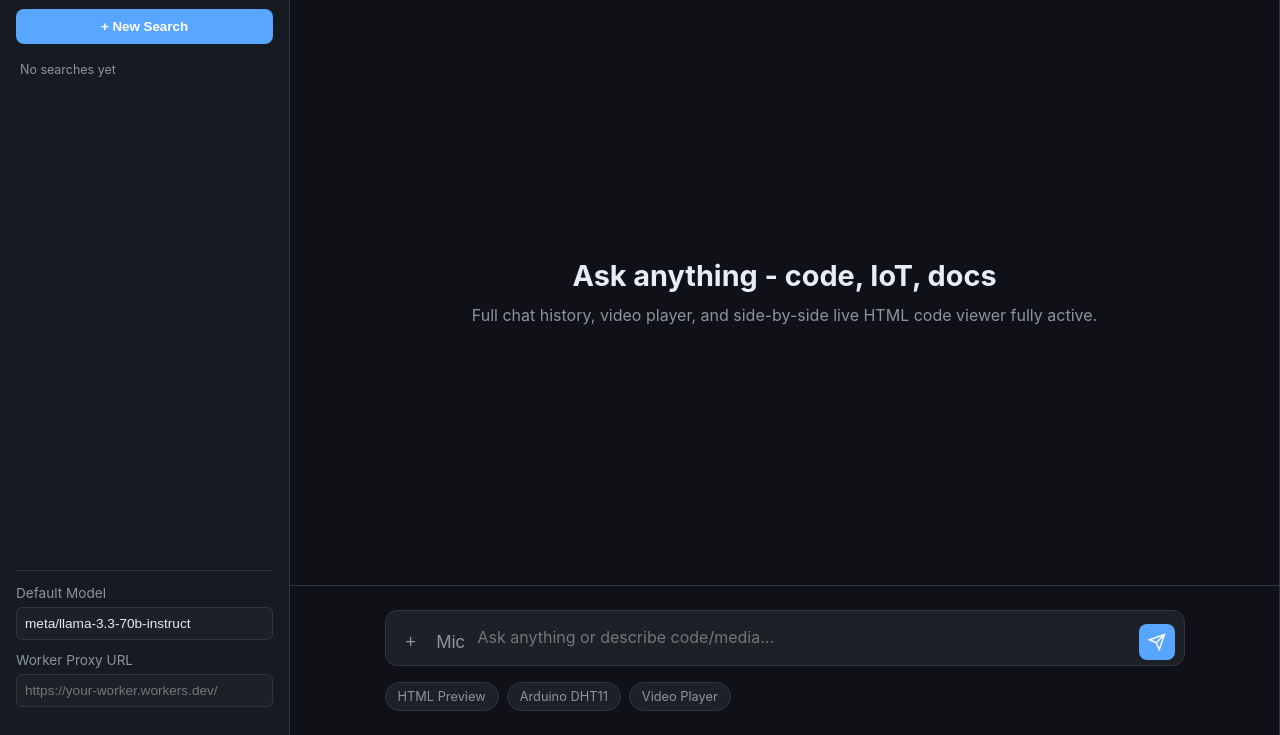
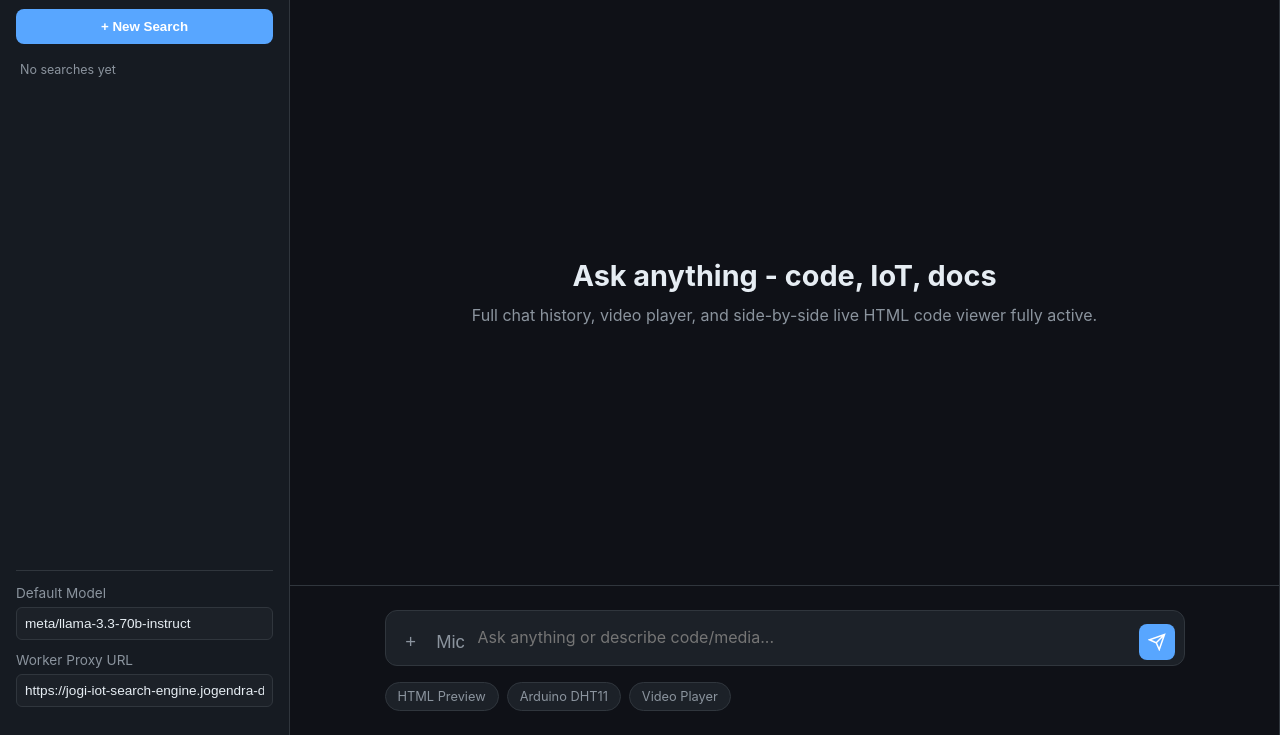
Before and after one commit to jogendradipeng11-png/jogi-iot-search-engine, a plain HTML site: page index.html in a window 1280 px wide. Shown: the part 65-800 px from the top of the page. Drawn offline with nearby package versions, Linux system fonts and the light colour scheme.

Commit message:
Update proxy URL and default settings in index.html

```diff
--- a/index.html
+++ b/index.html
@@ -87,7 +87,7 @@ body{font-family:-apple-system,BlinkMacSystemFont,"Segoe UI",Roboto,Helvetica,Ar
     <label>Default Model</label>
     <input type="text" id="model" value="meta/llama-3.3-70b-instruct" onchange="saveSettings()">
     <label>Worker Proxy URL</label>
-    <input type="text" id="proxyUrl" placeholder="https://your-worker.workers.dev/" onchange="saveSettings()">
+    <input type="text" id="proxyUrl" value="https://jogi-iot-search-engine.jogendra-dipeng11.workers.dev" onchange="saveSettings()">
   </div>
 </div>
 
@@ -155,11 +155,7 @@ function esc(s){ return String(s).replace(/[&<>"']/g, c=>({'&':'&amp;','<':'&lt;
 
 function load(){
   $('model').value = localStorage.getItem('jogiModel') || 'meta/llama-3.3-70b-instruct';
-  let proxy = localStorage.getItem('jogiProxyUrl') || '';
-  if(!proxy && location.hostname.includes('github.io')){
-    proxy = 'https://jogi-iot-search-engine.jogendra-dipeng11.workers.dev/';
-    localStorage.setItem('jogiProxyUrl', proxy);
-  }
+  let proxy = localStorage.getItem('jogiProxyUrl') || 'https://jogi-iot-search-engine.jogendra-dipeng11.workers.dev';
   $('proxyUrl').value = proxy;
   renderHistory();
 }
```
